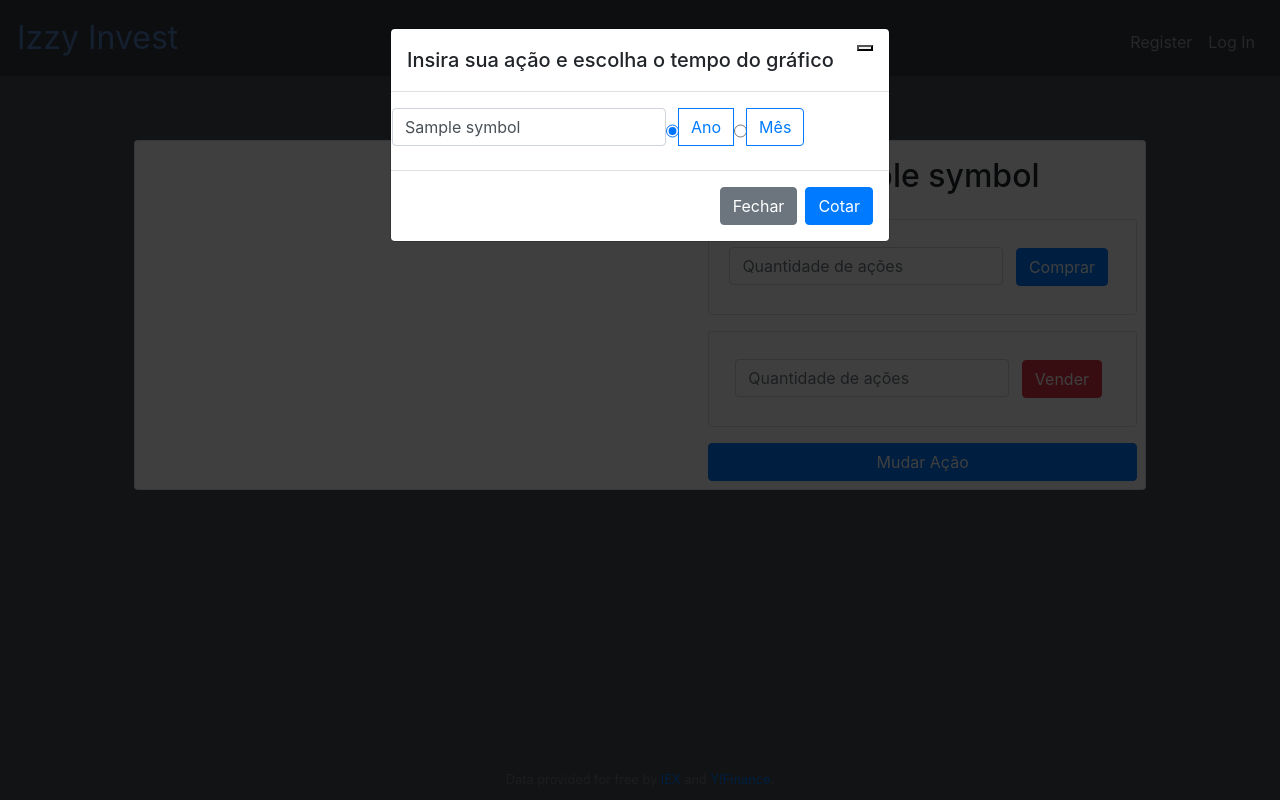
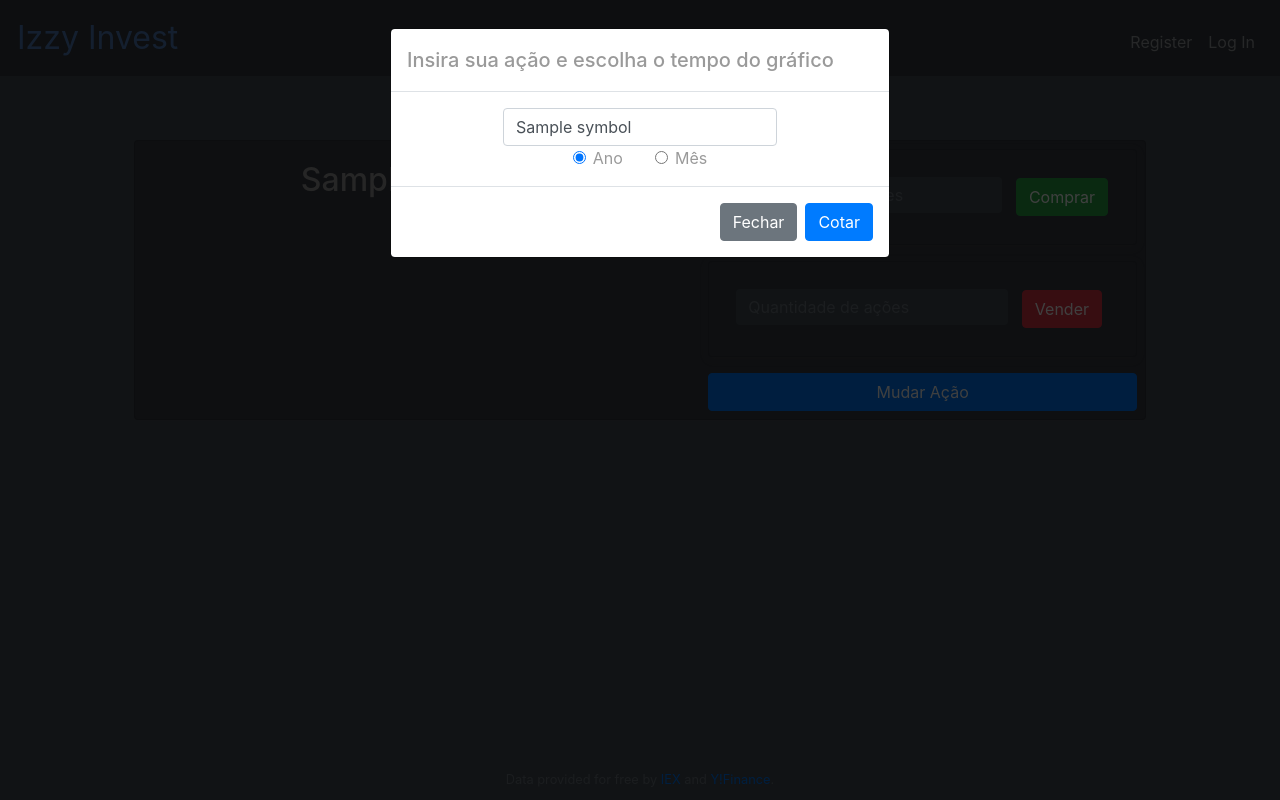
Before and after one commit to HenriqueBaesa/Izzy-Invest, a Flask app: template templates/stock.html in a window 1280 px wide, after a click on "Mudar Ação". Run offline with Flask 2, Linux system fonts and the light colour scheme; the template is opened without the code that fills it: most values are stand-ins (such as "Sample title", 1, 10 or a date in 2020); some libraries are stand-ins or nearby versions.

Commit message:
refactor: chart

```diff
--- a/static/styles.css
+++ b/static/styles.css
@@ -1,6 +1,7 @@
 body
 {
     background-color: #454d55;
+    color: #9a9a9a;
 }
 
 
@@ -64,3 +65,21 @@
     /* Height of the footer*/
     height: 40px;
 }
+
+/* stock style */
+
+input[type="number"]{
+    background-color: #454d55;
+    border-color: #383c44;
+    color: #9a9a9a;
+}
+
+input[type="number"]:focus{
+    background-color: #454d55;
+    color: #cccbcb;
+}
+
+.card{
+    box-shadow: rgba(99, 99, 99, 0.2) 0px 2px 8px 0px;
+    background-color: #383c44;
+}
--- a/templates/layout.html
+++ b/templates/layout.html
@@ -13,7 +13,7 @@
         <link rel="stylesheet" href="https://cdn.jsdelivr.net/npm/bootstrap@4.5.3/dist/css/bootstrap.min.css" integrity="sha384-TX8t27EcRE3e/ihU7zmQxVncDAy5uIKz4rEkgIXeMed4M0jlfIDPvg6uqKI2xXr2" crossorigin="anonymous">
 
         <!-- https://favicon.io/emoji-favicons/money-mouth-face/ -->
-        <link rel="icon" type="image/png" href="/static/pinto.png" />
+        <link rel="icon" type="image/png" href="/static/logo.png" />
 
         <link href="/static/styles.css" rel="stylesheet">
 
--- a/templates/stock.html
+++ b/templates/stock.html
@@ -4,39 +4,25 @@
     Stock
 {% endblock %}
 
-
-{% block extra_style %}
-    div[class*="chart"]{
-        background-color: #161414;
-    }
-
-    .card{
-        box-shadow: rgba(99, 99, 99, 0.2) 0px 2px 8px 0px;
-    }
-{% endblock %}
-
-
 {% block main %}
 <script src="https://cdn.jsdelivr.net/npm/chart.js"></script>
 <script src="https://cdnjs.cloudflare.com/ajax/libs/Chart.js/3.7.1/chart.min.js"></script>
 <script src="https://cdn.jsdelivr.net/npm/bootstrap@5.2.2/dist/js/bootstrap.min.js"></script>
 <script src="https://cdn.jsdelivr.net/npm/bootstrap@5.2.2/dist/js/bootstrap.bundle.min.js"></script>
-<div class="card d-flex flex-row m-3">
+<div class="card d-flex flex-row m-3" id="cardMain">
+
   <div class="card-body">
+    <h2 class="text-center"> {{ Symbol }} </h2>
     <canvas id="myChart" height="40%" width="100%"></canvas>
   </div>
-  <div class="d-flex flex-column">
-    <h2 class="text-center m-3"> {{ Symbol }} </h2>
+  <div class="d-flex flex-column justify-content-around">
     <div class="card m-2">
-      <div class="card-body ">
-        <div class="card-tittle ">
-
-        </div>
+      <div class="card-body">
         <form action="/buy" method="post">
           <div class="form  text-center">
             <input class="form-control" type="number" name="shares" id="shares" placeholder="Quantidade de ações">
             <input hidden name="symbol" id="symbol" value="{{ Symbol }}">
-            <button type="submit"class="btn btn-primary mb-2 m-2">Comprar</button>
+            <button type="submit"class="btn btn-success mb-2 m-2">Comprar</button>
           </div>
         </form>
       </div>
@@ -63,20 +49,28 @@
         <div class="modal-content">
           <div class="modal-header">
             <h5 class="modal-title" id="changeStocksLabel">Insira sua ação e escolha o tempo do gráfico</h5>
-            <button type="button" class="btn-close" data-bs-dismiss="modal" aria-label="Close"></button>
           </div>
-          <div class="modal-body">
-            <form action="/stock" method="post" class="row g-3">
+          <div class="modal-body justify-content-center">
+            <form action="/stock" method="post">
 
               <input type="text" id="symbolID"name="symbol" value="{{ Symbol }}" class="form-control" placeholder="Insira uma ação...">
 
-              <div class="btn-group" role="group" aria-label="Basic radio toggle button group">
-                <input type="radio" class="btn-check" name="time" id="Ano" autocomplete="off" value="Ano" checked>
-                <label class="btn btn-outline-primary" for="Ano">Ano</label>
+              <div class="d-flex flex-row justify-content-center">
 
-                <input type="radio" class="btn-check" name="time" id="Mes" autocomplete="off" value="Mes">
-                <label class="btn btn-outline-primary" for="Mes">Mês</label>
+                <div class="form-check mr-3">
+
+                  <input type="radio" class="form-check-input" name="time" id="Ano" autocomplete="off" value="Ano" checked>
+                  <label class="form-check-label" for="Ano">Ano</label>
                 </div>
+
+                <div class="form-check ml-3">
+
+                  <input type="radio" class="form-check-input" name="time" id="Mes" autocomplete="off" value="Mes">
+                  <label class="form-check-label" for="Mes">Mês</label>
+                </div>
+              </div>
+
+
 
           </div>
           <div class="modal-footer">
@@ -96,7 +90,44 @@
 
 
 
+
 <script >
+
+  var Xticks = true;
+
+  $(document).ready(function() {
+    var $window = $(window);
+
+    // Function to handle changes to style classes based on window width
+    function checkWidth() {
+
+      var cardMain = $("#cardMain")
+      if ($window.width() < 980) {
+        // $('#mainContent').removeClass('span7').addClass('span10');
+        var content = $("#cardMain").contents()
+        var backup = $("#cardMain").replaceWith(content);
+        updateConfigByMutating(false)
+      };
+
+      if ($window.width() >= 980) {
+        content.replaceWith = cardMain;
+
+        updateConfigByMutating(true)
+      }
+    }
+
+    // Execute on load
+    checkWidth();
+
+    // Bind event listener
+    $(window).resize(checkWidth);
+  });
+
+  function updateConfigByMutating(bool) {
+    myChart.options.scales.x.ticks.display = bool;
+    myChart.update();
+  }
+
   var dates = '{{ dates }}';
   console.log(dates)
   dates = dates.replaceAll('&#39;','')
@@ -111,19 +142,6 @@
 
   console.log(dates)
 
-function moveElementsToEndOfArray(arr, x) {
-
-  x = x % (arr.length);
-
-  for (let i = 0; i < x; i++) {
-      arr.push(arr[i]);
-  }
-
-  arr.splice(0, x);
-
-  return arr;
-}
-
   function getDaysInMonth(year, month) {
     return new Date(year, month, 0).getDate();
   }
@@ -136,67 +154,188 @@
   var closevalues = JSON.parse('{{ values }}');
 
   var ctx = document.getElementById('myChart').getContext('2d');
-const gradientbg = ctx.createLinearGradient(0,0,0,300);
+  // const gradientbg = ctx.createLinearGradient(0,0,0,300);
+  var colorbg = "";
   var bordercolors = "";
 
 
-if(closevalues[0] > closevalues[12]){
-  bordercolors = 'rgb(224,61,61,20)';
-  gradientbg.addColorStop(0.2, 'rgb(224,61,61,50)');
-  gradientbg.addColorStop(1,'rgb(255, 255, 255, 0)');
+  if(closevalues[0] > closevalues[closevalues.length-1]){
+    bordercolors = 'rgb(224,61,61,50)';
+    // gradientbg.addColorStop(0.5, 'rgb(224,61,61,50)');
+    // gradientbg.addColorStop(1,'#383c44');
+    colorbg = 'rgba(224,61,61,0.1)';
   }else{
     bordercolors = 'rgb(145,240,134,50)';
-  gradientbg.addColorStop(0.2, 'rgb(145,240,134,50)');
-  gradientbg.addColorStop(1,'rgb(255, 255, 255, 0)');
+    // gradientbg.addColorStop(0.1, 'rgb(145,240,134,50)');
+    // gradientbg.addColorStop(1,'#383c44');
+    colorbg = 'rgba(145,240,134,0.1)';
   }
 
 
 
-const data = {
-  labels: dates,
-  datasets: [{
-    fill: true,
-    backgroundColor: gradientbg,
-    borderColor: bordercolors,
-    data: closevalues,
-    tension: 0.1
-  }]
-};
+  // const data = {
+  //   labels: dates,
+  //   datasets: [{
+  //     labels: "aaa",
+  //     fill: true,
+  //     backgroundColor: gradientbg,
+  //     borderColor: bordercolors,
+  //     data: closevalues,
+  //     tension: 0.1
+  //   }]
+  // };
 
-const config = {
-    type: 'line',
-    data: data,
-    options: {
+  // const config = {
+  //     type: 'line',
+  //     data: data,
+  //     options: {
+  //         plugins: {
+  //             legend: {
+  //                 display: false
+  //             }
+  //         },
+
+  //         elements: {
+  //             point:{
+  //                 radius: 3
+  //             }
+  //         },
+
+  //         scales: {
+  //             x: {
+  //               ticks: {
+  //                 display: Xticks,
+  //               },
+  //               grid: {
+  //               display: false,
+  //               drawBorder: true,
+  //               drawOnChartArea: false,
+  //               drawTicks: true,
+
+  //               }
+  //             },
+  //             y:{
+
+  //             },
+  //         }
+  //     }
+  // };
+
+  // const myChart = new Chart(
+  //   document.getElementById('myChart'),
+  //   config
+  // );
+
+  $(document).ready( function() {
+  // Javascript method's body can be found in assets/js/demos.js
+  var gradientChartOptionsConfigurationWithTooltipPurple = {
+    legend: {
+      display: false
+    },
     plugins: {
         legend: {
             display: false
         }
     },
 
-        elements: {
-            point:{
-                radius: 3
+    tooltips: {
+      backgroundColor: '#f5f5f5',
+      titleFontColor: '#333',
+      bodyFontColor: '#666',
+      bodySpacing: 4,
+      xPadding: 12,
+      mode: "nearest",
+      intersect: 0,
+      position: "nearest"
+    },
+    responsive: true,
+    scales: {
+      yAxes: [{
+        barPercentage: 1.6,
+        gridLines: {
+          drawBorder: false,
+          color: 'rgba(29,140,248,0.0)',
+          zeroLineColor: "transparent",
+        },
+        ticks: {
+          suggestedMin: 60,
+          suggestedMax: 125,
+          padding: 20,
+          fontColor: "#9a9a9a"
         }
+      }],
+
+      xAxes: [{
+        barPercentage: 1.6,
+        gridLines: {
+          drawBorder: false,
+          color: 'rgba(225,78,202,0.1)',
+          zeroLineColor: "transparent",
         },
-
-        scales: {
-            x: {
-                grid: {
-                display: false,
-                drawBorder: true,
-                drawOnChartArea: false,
-                drawTicks: true,
-
+        ticks: {
+          padding: 20,
+          fontColor: "#F2F2F2"
         }
-            },
-            y:{},
-        }
+      }]
     }
   };
 
-const myChart = new Chart(
-  document.getElementById('myChart'),
-  config
-);
+
+  var gradientStroke = ctx.createLinearGradient(0, 230, 0, 50);
+
+  var data = {
+    labels: dates,
+    datasets: [{
+      label: "Data",
+      fill: true,
+      backgroundColor: colorbg,
+      borderColor: bordercolors,
+      borderWidth: 2,
+      borderDash: [],
+      borderDashOffset: 0.0,
+      pointBackgroundColor: bordercolors,
+      pointBorderColor: 'rgba(255,255,255,0)',
+      pointHoverBackgroundColor: bordercolors,
+      pointBorderWidth: 20,
+      pointHoverRadius: 4,
+      pointHoverBorderWidth: 15,
+      pointRadius: 4,
+      data: closevalues,
+    }]
+  };
+
+  var myChart = new Chart(ctx, {
+    type: 'line',
+    data: data,
+    options: gradientChartOptionsConfigurationWithTooltipPurple
+  });
+
+
+  var config = {
+    type: 'line',
+    data: {
+      labels: chart_labels,
+      datasets: [{
+        label: "My First dataset",
+        fill: true,
+        backgroundColor: gradientStroke,
+        borderColor: '#d346b1',
+        borderWidth: 2,
+        borderDash: [],
+        borderDashOffset: 0.0,
+        pointBackgroundColor: '#d346b1',
+        pointBorderColor: 'rgba(255,255,255,0)',
+        pointHoverBackgroundColor: '#d346b1',
+        pointBorderWidth: 20,
+        pointHoverRadius: 4,
+        pointHoverBorderWidth: 15,
+        pointRadius: 4,
+        data: chart_data,
+      }]
+    },
+    options: gradientChartOptionsConfigurationWithTooltipPurple
+  };
+  new Chart(ctx, config);
+});
 </script>
 {% endblock %}
```
Lines whose indentation alone changed are shown as unchanged.
